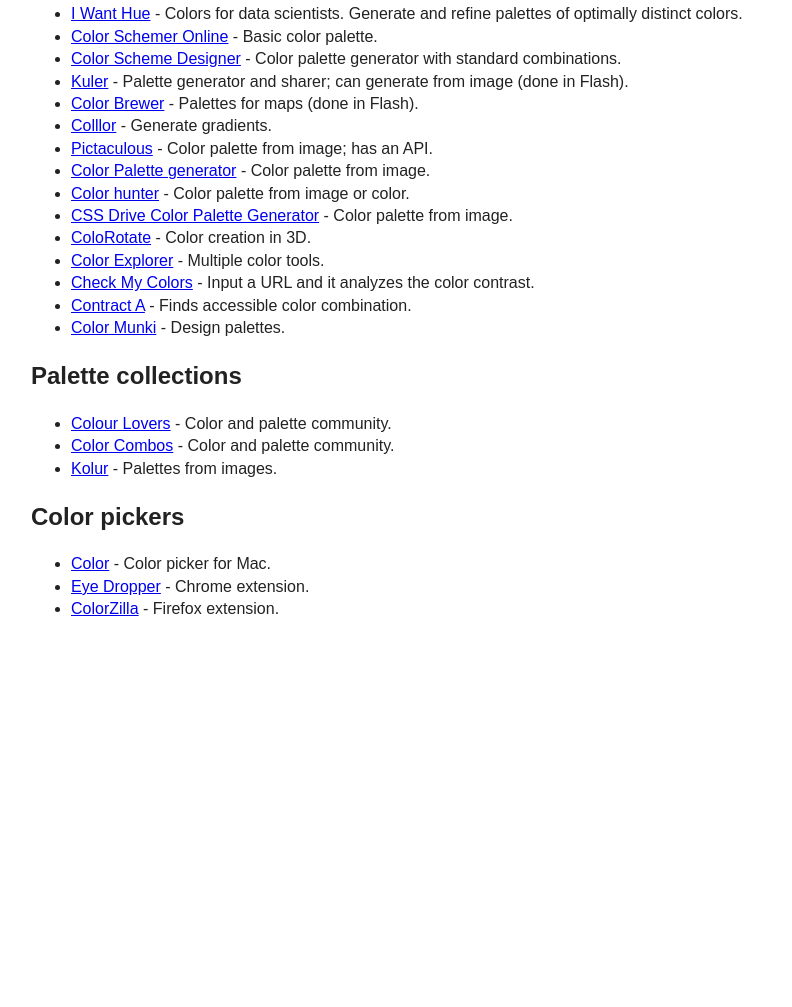
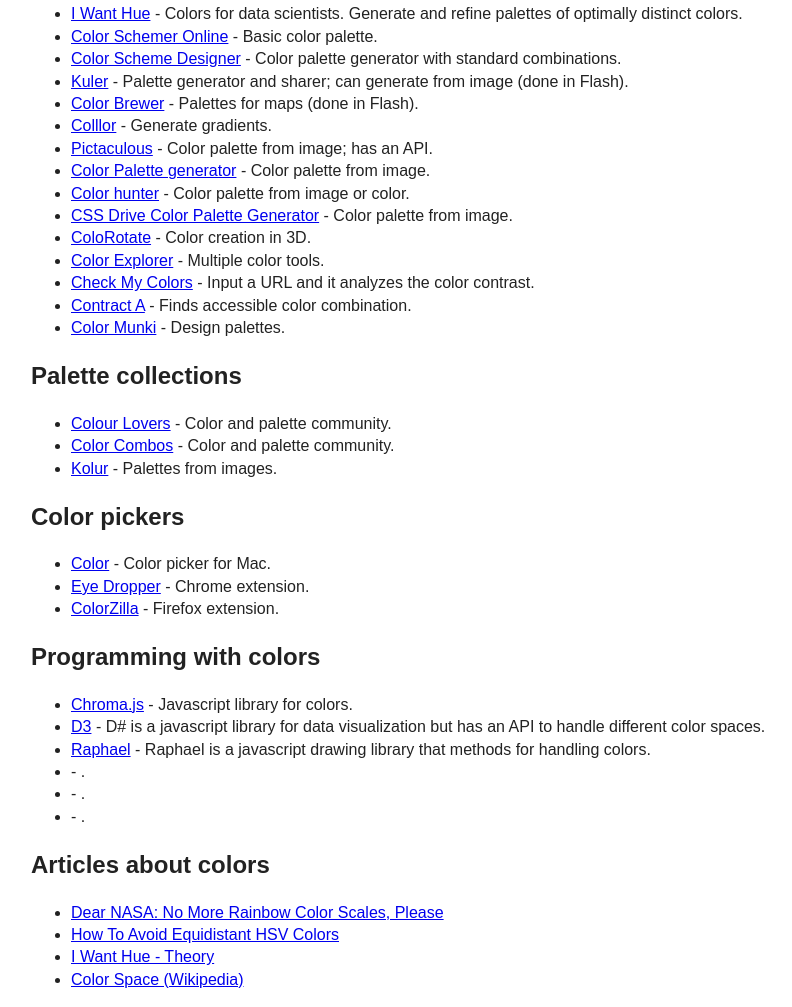
Before and after one commit to zzolo/colortools, a plain HTML site: page index.html in a window 1280 px wide. Shown: the part 180-1187 px from the top of the page, without its empty margins (129-921 px from the left). Before the commit the page ends 816 px from the top, so only its background shows below. Drawn offline with nearby package versions, Linux system fonts and the light colour scheme.

Commit message:
More links.

```diff
--- a/index.html
+++ b/index.html
@@ -59,7 +59,24 @@
       <li><a href="http://osxdaily.com/2011/09/12/digital-color-meter-picker-replacement-for-mac-os-x-lion/" target="_blank">Color</a> - Color picker for Mac.</li>
       <li><a href="http://eye-dropper.kepi.cz/" target="_blank">Eye Dropper</a> - Chrome extension.</li>
       <li><a href="https://addons.mozilla.org/en-us/firefox/addon/colorzilla/" target="_blank">ColorZilla</a> - Firefox extension.</li>
+    </ul>
 
+    <h2>Programming with colors</h2>
+    <ul>
+      <li><a href="https://github.com/gka/chroma.js" target="_blank">Chroma.js</a> - Javascript library for colors.</li>
+      <li><a href="https://github.com/mbostock/d3/wiki/Colors" target="_blank">D3</a> - D# is a javascript library for data visualization but has an API to handle different color spaces.</li>
+      <li><a href="http://raphaeljs.com/reference.html#Raphael.color" target="_blank">Raphael</a> - Raphael is a javascript drawing library that methods for handling colors.</li>
+      <li><a href="" target="_blank"></a> - .</li>
+      <li><a href="" target="_blank"></a> - .</li>
+      <li><a href="" target="_blank"></a> - .</li>
+    </ul>
+
+    <h2>Articles about colors</h2>
+    <ul>
+      <li><a href="http://blog.visual.ly/rainbow-color-scales/" target="_blank">Dear NASA: No More Rainbow Color Scales, Please</a></li>
+      <li><a href="http://vis4.net/blog/posts/avoid-equidistant-hsv-colors/" target="_blank">How To Avoid Equidistant HSV Colors</a></li>
+      <li><a href="http://tools.medialab.sciences-po.fr/iwanthue/theory.php" target="_blank">I Want Hue - Theory</a></li>
+      <li><a href="http://en.wikipedia.org/wiki/Color_space" target="_blank">Color Space (Wikipedia)</a></li>
     </ul>
   </div>
 
```
